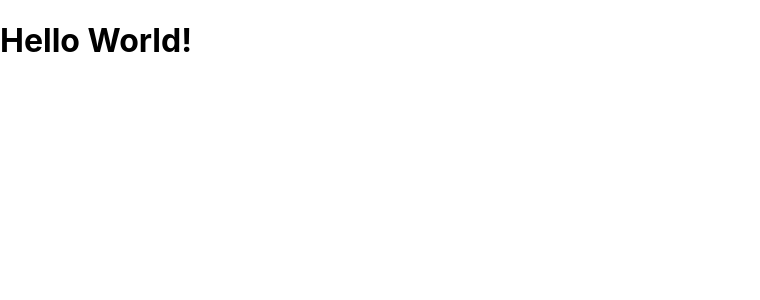
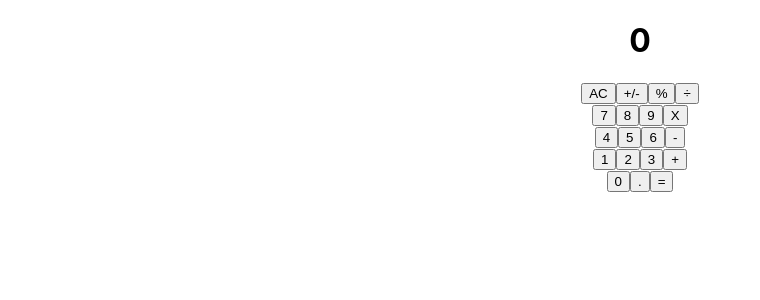
Before and after one commit to ldelbel/react-calculator, a React (Create React App) app: page / in a window 1280 px wide. Shown: the top 300 px of the page, without its empty margins (0-760 px from the left). Built offline with nearby package versions, Linux system fonts and the light colour scheme.

Commit message:
Add App, Button, ButtonPanel, and Display components

```diff
--- a/src/App.js
+++ /dev/null
@@ -1,9 +0,0 @@
-import './App.css';
-
-function App() {
-  return (
-    <h1>Hello World!</h1>
-  );
-}
-
-export default App;
--- /dev/null
+++ b/src/components/App.js
@@ -0,0 +1,12 @@
+import '../App.css';
+import Display from './Display';
+import ButtonPanel from './ButtonPanel';
+
+const App = () => (
+  <div className="App">
+    <Display />
+    <ButtonPanel />
+  </div>
+);
+
+export default App;
--- /dev/null
+++ b/src/components/Button.js
@@ -0,0 +1,11 @@
+import PropTypes from 'prop-types';
+
+const Button = props => {
+  const { name } = props;
+  return (
+    <button type="submit">{name}</button>
+  );
+};
+Button.propTypes = { name: PropTypes.string.isRequired };
+
+export default Button;
--- /dev/null
+++ b/src/components/ButtonPanel.js
@@ -0,0 +1,37 @@
+import Button from './Button';
+
+const ButtonPanel = () => (
+  <>
+    <div>
+      <Button name="AC" />
+      <Button name="+/-" />
+      <Button name="%" />
+      <Button name="÷" />
+    </div>
+    <div>
+      <Button name="7" />
+      <Button name="8" />
+      <Button name="9" />
+      <Button name="X" />
+    </div>
+    <div>
+      <Button name="4" />
+      <Button name="5" />
+      <Button name="6" />
+      <Button name="-" />
+    </div>
+    <div>
+      <Button name="1" />
+      <Button name="2" />
+      <Button name="3" />
+      <Button name="+" />
+    </div>
+    <div>
+      <Button name="0" />
+      <Button name="." />
+      <Button name="=" />
+    </div>
+  </>
+);
+
+export default ButtonPanel;
--- /dev/null
+++ b/src/components/Display.js
@@ -0,0 +1,12 @@
+import PropTypes from 'prop-types';
+
+const Display = props => {
+  const { result } = props;
+  return (
+    <h1>{result}</h1>
+  );
+};
+Display.defaultProps = { result: '0' };
+Display.propTypes = { result: PropTypes.string };
+
+export default Display;
--- a/src/index.js
+++ b/src/index.js
@@ -1,7 +1,7 @@
 import React from 'react';
 import ReactDOM from 'react-dom';
 import './index.css';
-import App from './App';
+import App from './components/App';
 import reportWebVitals from './reportWebVitals';
 
 ReactDOM.render(
```
Also changed, not shown: 2 other files (tests, documents, lock files or other folders).
